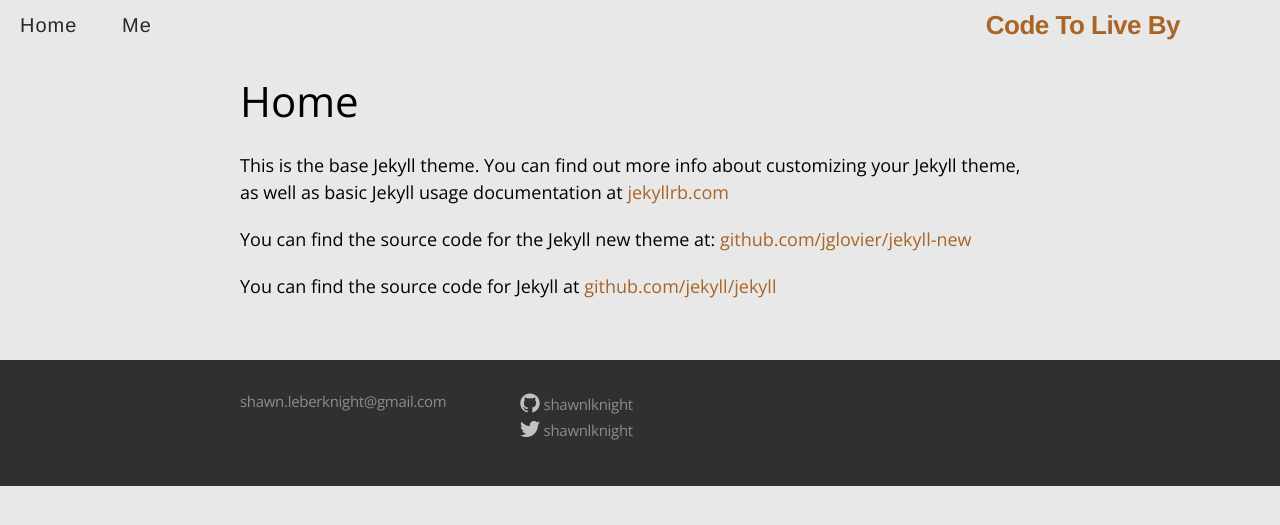
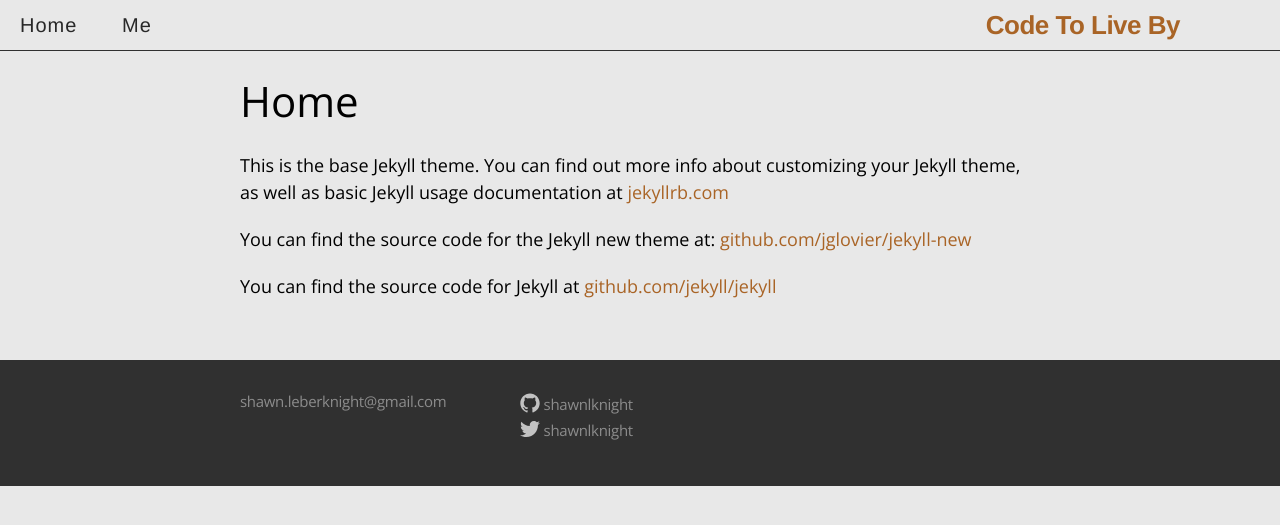
Before and after one commit to shawnlknight/blog, a Jekyll site: the page built from about.md, in a window 1280 px wide. Shown: the top 525 px of the page. Built offline with Jekyll 4.4.1, drawn with Linux system fonts in a browser that asks for light colours; some web fonts are replaced.

Commit message:
border for header

```diff
--- a/css/main.css
+++ b/css/main.css
@@ -50,6 +50,7 @@
   background-color: #e8e8e8;
   position: fixed;
   width: 100%;
+  border-bottom: 1px solid #303030;
 }
 
 .site-title,
@@ -473,7 +474,7 @@
 
   .jumbotron h1 {
     font-size: 2.5em;
-    padding-top: 100px;
+    padding-top: 90px;
   }
 
   .post-header h1 { font-size: 36px; color: #313131; }
```
